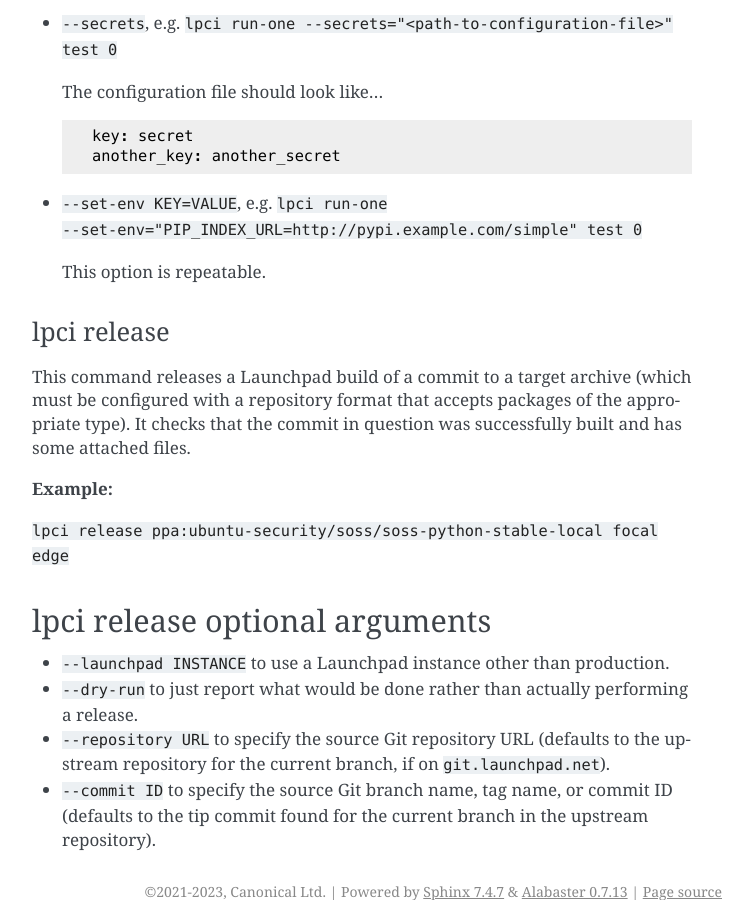
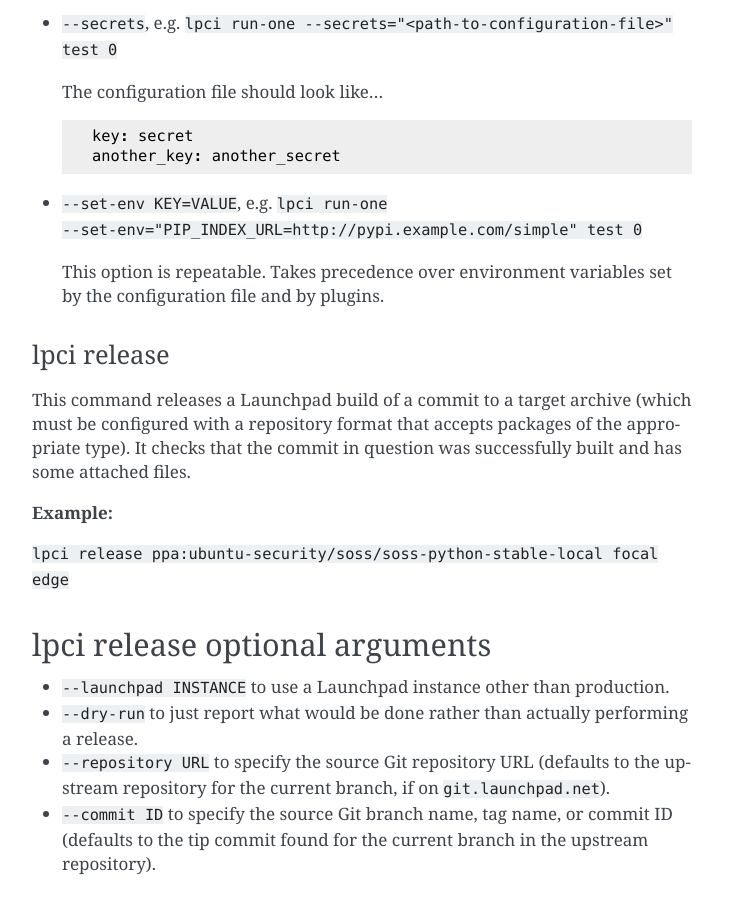
Before and after one commit to tushar5526/lpci-mirror, a Sphinx documentation site: the page built from docs/cli-interface.rst, in a window 1280 px wide and 900 px high, scrolled down 1880 px. Shown: the whole window, without its empty margins (388-1141 px from the left). Built offline with Sphinx 7.4.7, drawn with Linux system fonts in a browser that asks for light colours.

Commit message:
Clarify environment variable handling
- document precedence of environment variable handling
- refactor environment variable handling

```diff
--- a/docs/cli-interface.rst
+++ b/docs/cli-interface.rst
@@ -104,7 +104,8 @@
 - ``--set-env KEY=VALUE``, e.g.
   ``lpci run-one --set-env="PIP_INDEX_URL=http://pypi.example.com/simple" test 0``
 
-  This option is repeatable.
+  This option is repeatable. Takes precedence over environment variables set by
+  the configuration file and by plugins.
 
 lpci release
 ------------
--- a/docs/configuration.rst
+++ b/docs/configuration.rst
@@ -68,7 +68,8 @@
 
 ``environment`` (optional)
     A mapping of environment variable names to values, to be set while
-    running the job.
+    running the job. Takes precedence over environment variables set by
+    plugins. Can be overridden via CLI.
 
 ``plugin`` (optional)
     A plugin which will be used for this job. See :doc:`../plugins`
```
Also changed, not shown: 1 other file.
